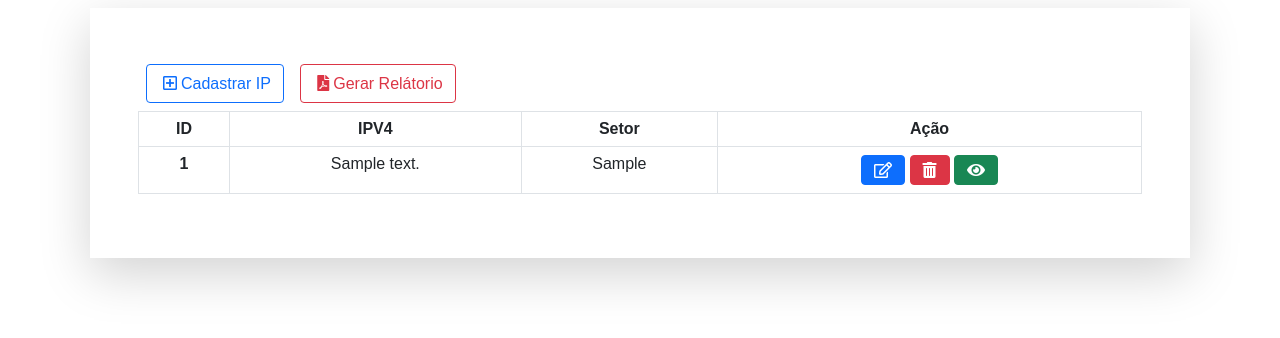
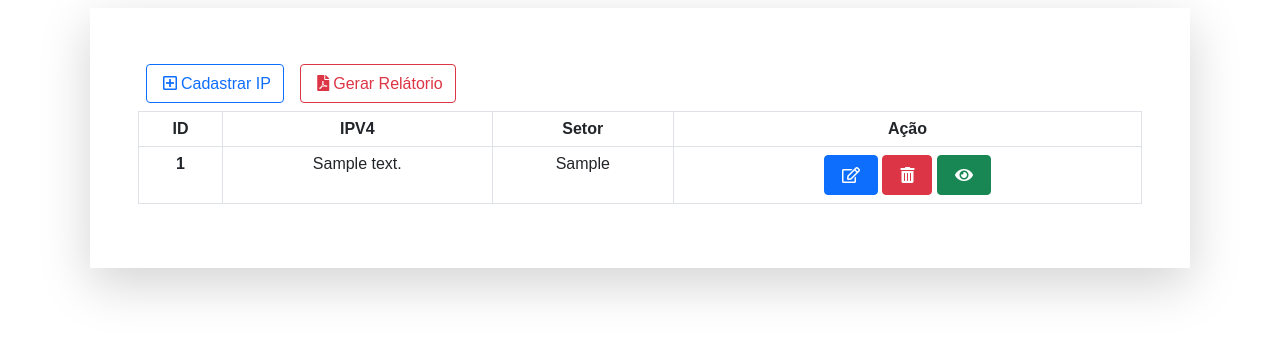
Before and after one commit to TrendingTechnology/miridam, a Django app: page / in a window 1280 px wide. Shown: the top 338 px of the page. Run offline with Django 3.2, Linux system fonts and the light colour scheme; tables that the repository leaves empty hold one stand-in row (values such as "Sample post"); parts of the project's set-up code (start-up, migrations or seed data) failed here and were passed over; some web fonts are replaced.

Commit message:
adiciona margin

```diff
--- a/templates/static/css/site.css
+++ b/templates/static/css/site.css
@@ -2,3 +2,9 @@
 * {
     font-family: 'Fira Sans Condensed', sans-serif;
 }
+.fas{
+    margin:5px;
+}
+.far{
+    margin:5px;
+}
```
